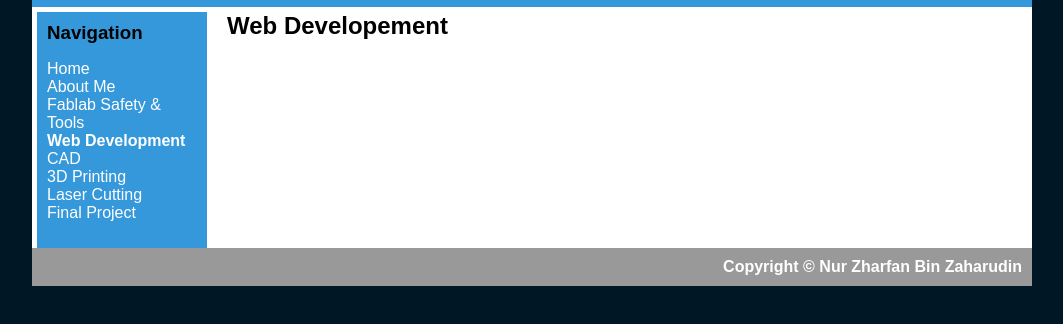
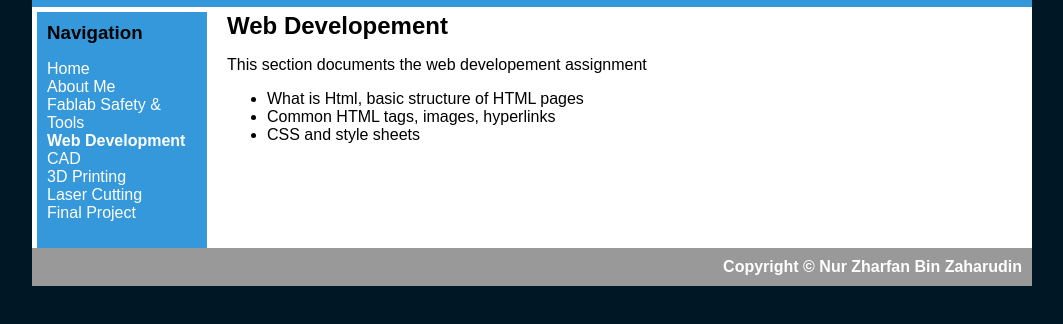
Before and after one commit to Zharkipas/Webpage, a plain HTML site: page Web.htm in a window 1280 px wide. Shown: the part 58-382 px from the top of the page, without its empty margins (108-1171 px from the left). Drawn offline with Linux system fonts and the light colour scheme.

Commit message:
update 1.1.1

```diff
--- a/Web.htm
+++ b/Web.htm
@@ -35,6 +35,12 @@
             <div id="main">
 
                 <h2>Web Developement</h2>
+                <p>This section documents the web developement assignment</p>
+                <ul>
+                    <li>What is Html, basic structure of HTML pages</li>
+                    <Li>Common HTML tags, images, hyperlinks</Li>
+                    <Li>CSS and style sheets</Li>
+                </ul>
 
 
             </div>
```
Also changed, not shown: About Me.htm (+1 -1 lines).
